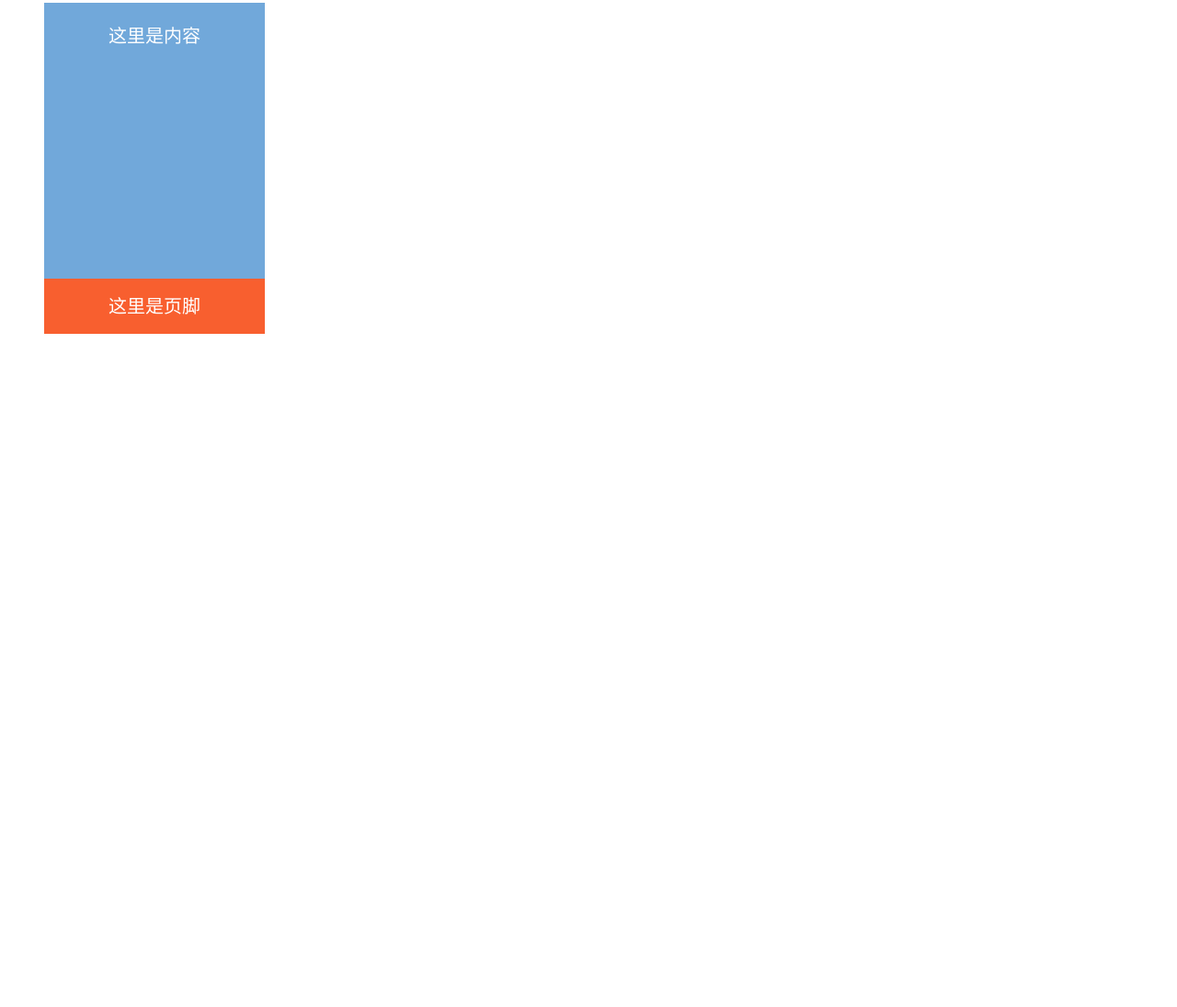
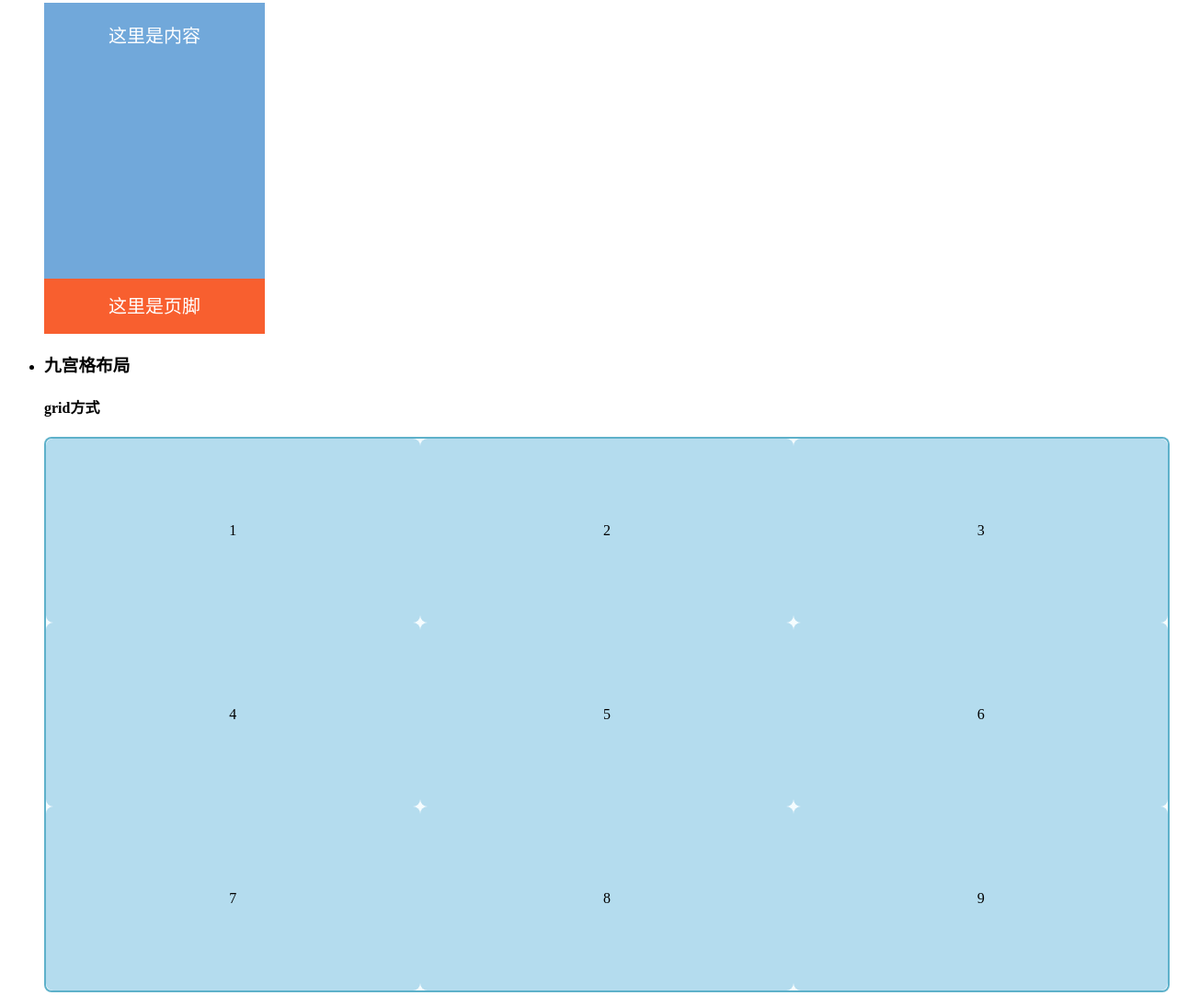
Before and after one commit to zltshadow/zltshadow.github.io, a plain HTML site: page demo/css-related/index.html in a window 1280 px wide. Shown: the part 3189-4284 px from the top of the page at 92% size. Before the commit the page ends 3568 px from the top, so only its background shows below. Drawn offline with Linux system fonts and the light colour scheme.

Commit message:
九宫格布局添加grid实现方式

```diff
--- a/demo/css-related/index.html
+++ b/demo/css-related/index.html
@@ -218,6 +218,7 @@
       margin: 10px 0;
       font-size: 14px;
     }
+
     #sticky-footer-add,
     #sticky-footer-clear {
       margin-bottom: 15px;
@@ -243,6 +244,7 @@
       overflow-y: scroll;
       -webkit-overflow-scrolling: touch;
     }
+
     .sticky-footer-content {
       /*关键：flex为1，有多余空间就增大，所以始终往下撑*/
       /* flex: 1; */
@@ -253,6 +255,7 @@
       background-color: #71a8da;
       min-height: calc(100% - 60px);
     }
+
     .sticky-footer-footer {
       height: 60px;
       width: 100%;
@@ -261,6 +264,31 @@
       color: #fff;
       font-size: 20px;
       background-color: #f85f2f;
+    }
+
+    /* 基础 */
+    .box{
+      background: #e4f7fd61;
+      border: 2px solid #0786ada1;
+      border-radius: 8px;
+    }
+    .square-container {
+      background: #e4f7fd61;
+      border: 2px solid #0786ada1;
+      border-radius: 8px;
+    }
+
+    .square-inner {
+      text-align: center;
+      line-height: 200px;
+      background: rgba(146, 203, 230, 0.65);
+      border-radius: 8px;
+    }
+
+    #square-grid-container{
+      display: grid;
+      grid-template-columns: repeat(3,1fr);
+      grid-template-rows: repeat(3,1fr);
     }
   </style>
 </head>
@@ -362,6 +390,21 @@
         <div class="sticky-footer-footer">这里是页脚</div>
       </div>
     </li>
+    <li>
+      <h3>九宫格布局</h3>
+      <h4>grid方式</h4>
+      <div class="square-container" id="square-grid-container">
+          <div class="square-inner">1</div>
+          <div class="square-inner">2</div>
+          <div class="square-inner">3</div>
+          <div class="square-inner">4</div>
+          <div class="square-inner">5</div>
+          <div class="square-inner">6</div>
+          <div class="square-inner">7</div>
+          <div class="square-inner">8</div>
+          <div class="square-inner">9</div>
+      </div>
+    </li>
   </ul>
   <script>
     //sticky-footerJS部分
```
